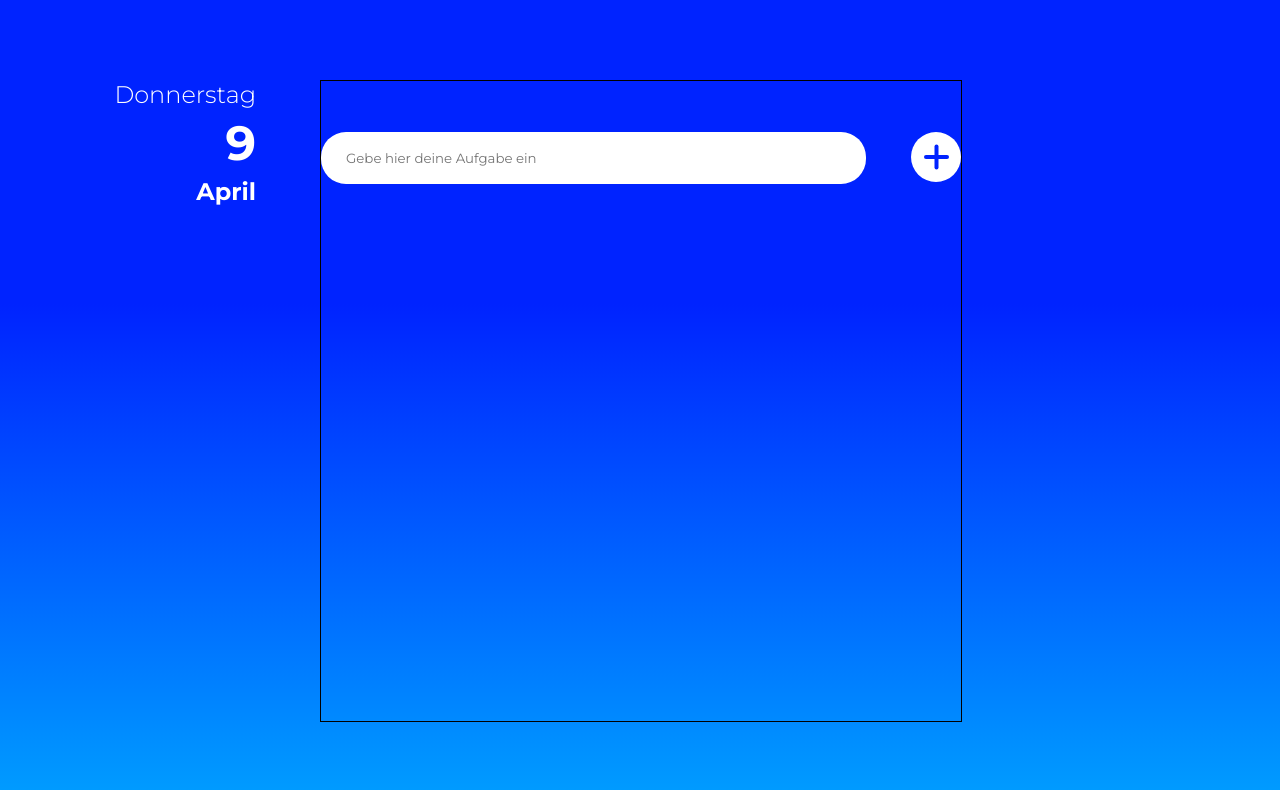
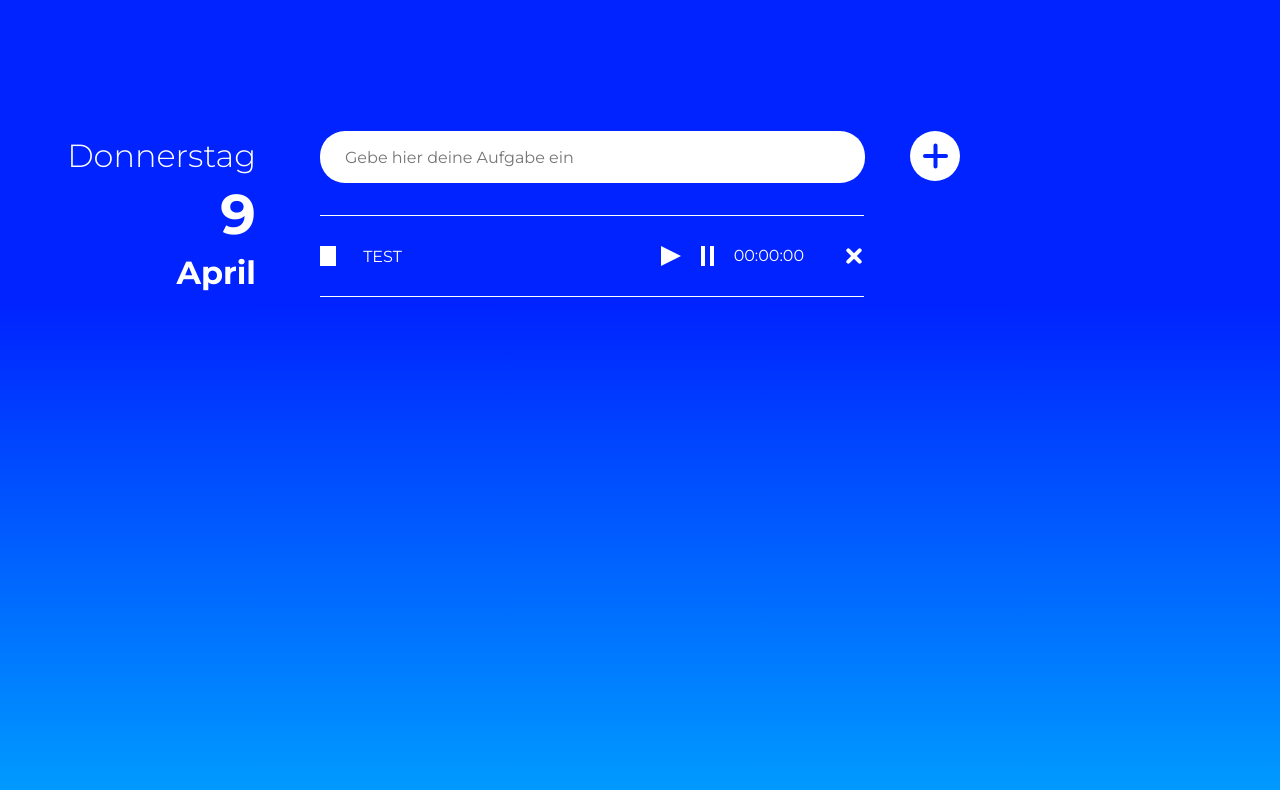
Before and after one commit to anne-kd/To-Do-List, a plain HTML site: page index.html in a window 1280 px wide. Drawn offline with Linux system fonts and the light colour scheme.

Commit message:
completed HTML and CSS

```diff
--- a/index.html
+++ b/index.html
@@ -23,6 +23,22 @@
                         <span></span>
                     </div>
                 </div>
+
+                <div id="task-container">
+                    <ul class="list">
+                        <li class="task">
+                            <div class="checkbox"></div>
+                            <div class="task-text">TEST</div>
+                            <div class="timer">
+                                <div class="play"></div>
+                                <div class="pause"></div>
+                                <div class="time"> <span class="hour">00</span>:<span class="min">00</span>:<span class="sec">00</span></div>
+                            </div>
+                            <div class="remove-task"> <span></span> <span></span> </div>
+                        </li>
+                    </ul>
+                </div>
+
             </div>
         </div>
     </body>
--- a/style.css
+++ b/style.css
@@ -27,7 +27,7 @@ body
 #date
 {
     position: absolute;
-    top: 10%;
+    top: 17%;
     left: 0;
     width: 20%;
     display: flex;
@@ -41,7 +41,7 @@ body
 .date-month
 {
     font-weight: 300;
-    font-size: 1.5em;
+    font-size: 2em;
     color: white;
     padding-bottom: 5px;
 }
@@ -54,7 +54,7 @@ body
 
 .date-day
 {
-    font-size: 3em;
+    font-size: 3.5em;
 }
 
 /*Liste*/
@@ -66,7 +66,6 @@ body
     top: 10%;
     width: 50%;
     height: 80vh;
-    border: solid 1px black;
 }
 
 /* Liste-Input */
@@ -87,6 +86,7 @@ body
     border: none;
     opacity: 100%;
     background-color: white;
+    font-size: 1em;
 }
 
 .input:focus
@@ -130,3 +130,102 @@ body
 {
     transform: rotate(90deg) translateY(12px);
 }
+
+/*Liste*/
+
+#task-container
+{
+    width: 100%;
+    height: 75%;
+    margin-top: 5%;
+    overflow-y: scroll;
+}
+
+.list {
+    display: flex;
+    flex-direction: column;
+    width: 85%;
+    margin: 0;
+    padding: 0;
+    border-bottom: solid 1px white;
+}
+
+.task
+{
+    display: flex;
+    flex-direction: row;
+    align-items: center;
+    padding-top: 30px;
+    padding-bottom: 30px;
+    border-top: solid 1px white;
+}
+
+.checkbox
+{
+    width: 25px;
+    height: 20px;
+    background-color: white;
+    cursor: pointer;
+}
+
+.task-text
+{
+    padding-left: 5%;
+    width: 80%;
+    color: white;
+    font-size: 1em;
+}
+
+.remove-task
+{
+    width: 20px;
+    height: 20px;
+    margin-left: 40px;
+}
+
+.remove-task span
+{
+    display: block;
+    width: 20px;
+    height: 4px;
+    border-radius: 4px;
+    background-color: white;
+}
+.remove-task span:nth-child(1)
+{
+    transform: translateY(8px) rotate(45deg) ;
+}
+
+.remove-task span:nth-child(2)
+{
+    transform:  translateY(4px)rotate(135deg);
+}
+
+.timer
+{
+    display: flex;
+    flex-direction: row;
+}
+
+.play
+{
+    cursor: pointer;
+    border-top: 10px solid transparent;
+    border-bottom: 10px solid transparent;
+    border-left: 20px solid white;
+    margin-left: 20px;
+}
+.pause
+{
+    margin-left: 20px;
+    width:5px;
+    height: 20px;
+    border-left: solid 4px white;
+    border-right: solid 4px white;
+    cursor: pointer;
+}
+.time
+{
+    color: white;
+    margin-left: 20px;
+}
```
